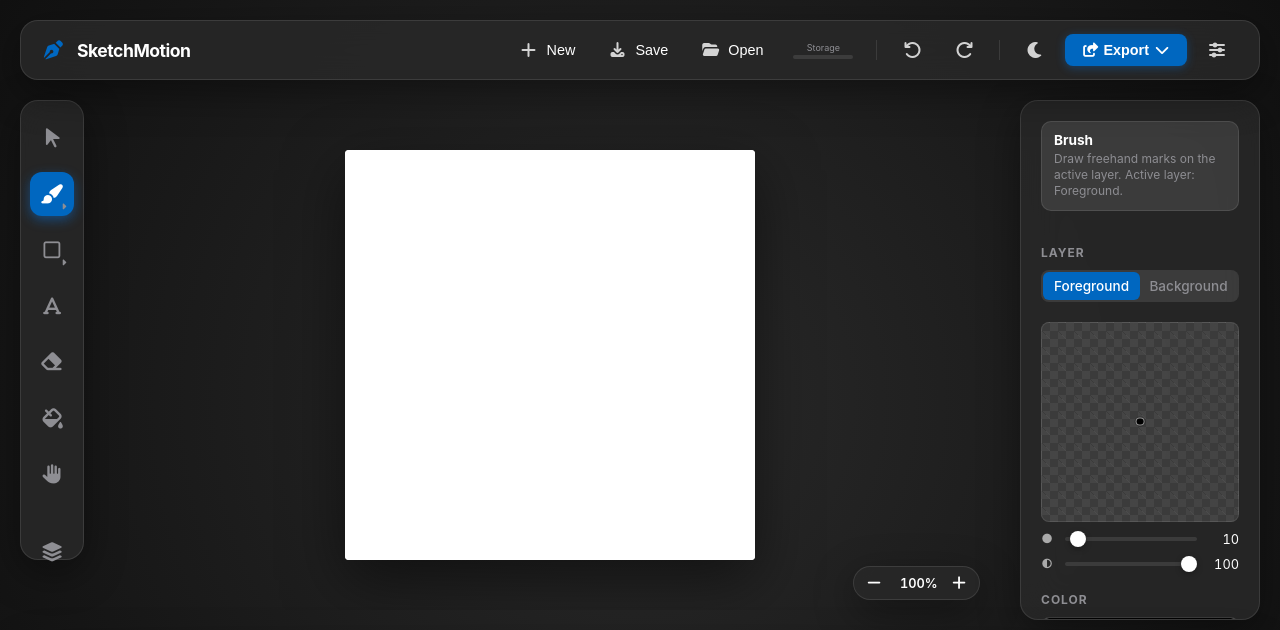
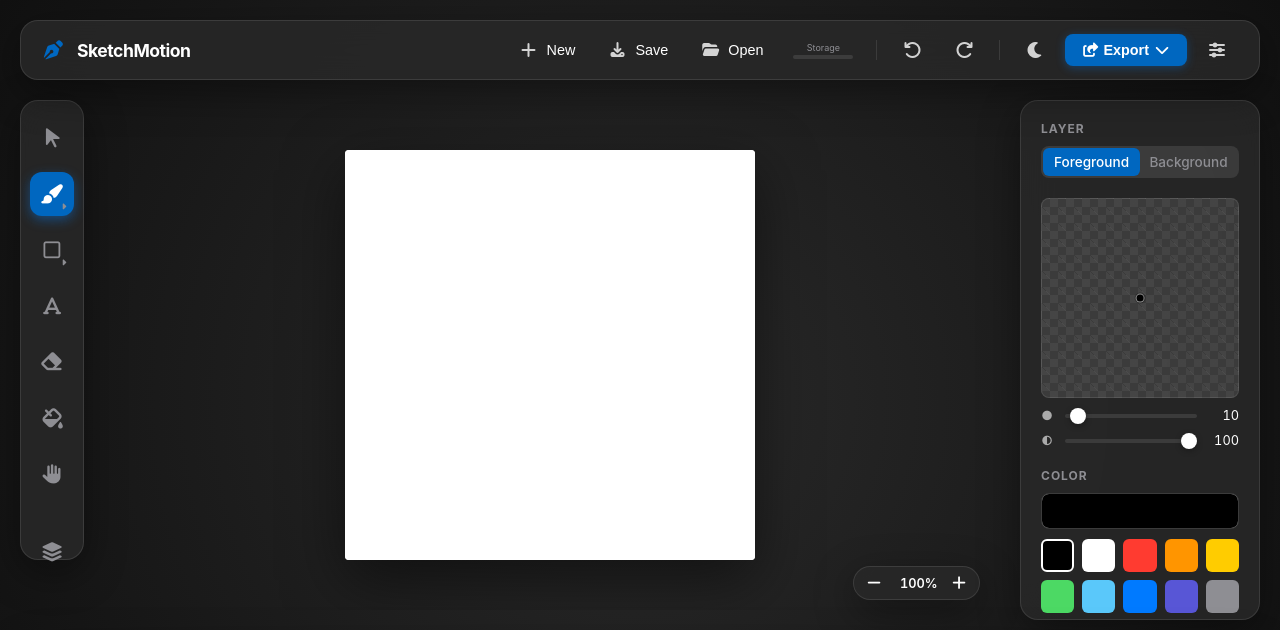
Before and after one commit to kiwispin/motionsketch, a website built with Vite: page index.html in a window 1280 px wide. Shown: the top 630 px of the page. Built offline with nearby package versions, Linux system fonts and the light colour scheme.

Commit message:
Remove redundant inspector blurb

```diff
--- a/index.html
+++ b/index.html
@@ -851,10 +851,6 @@
     </div>
 
     <div class="glass-panel props-panel">
-        <div class="inspector-context" id="inspector-context" aria-live="polite">
-            <strong id="inspector-title">Brush</strong>
-            <span id="inspector-description">Adjust the brush, color, and active layer.</span>
-        </div>
         <div class="prop-group">
             <div class="prop-label">Layer</div>
             <div class="layer-switch">
```
Also changed, not shown: tests/e2e/reliability.spec.js (+2 -3 lines).
